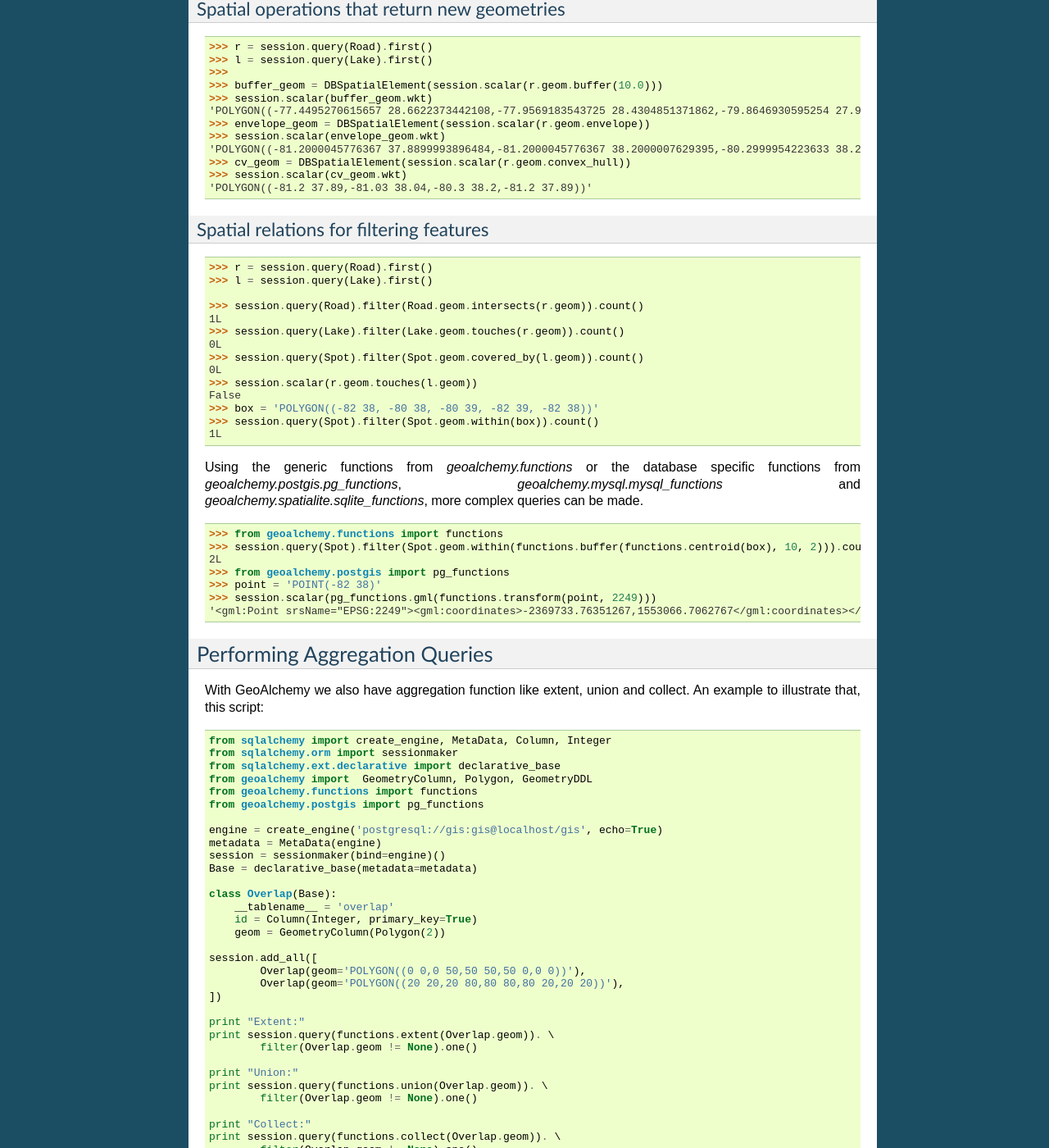
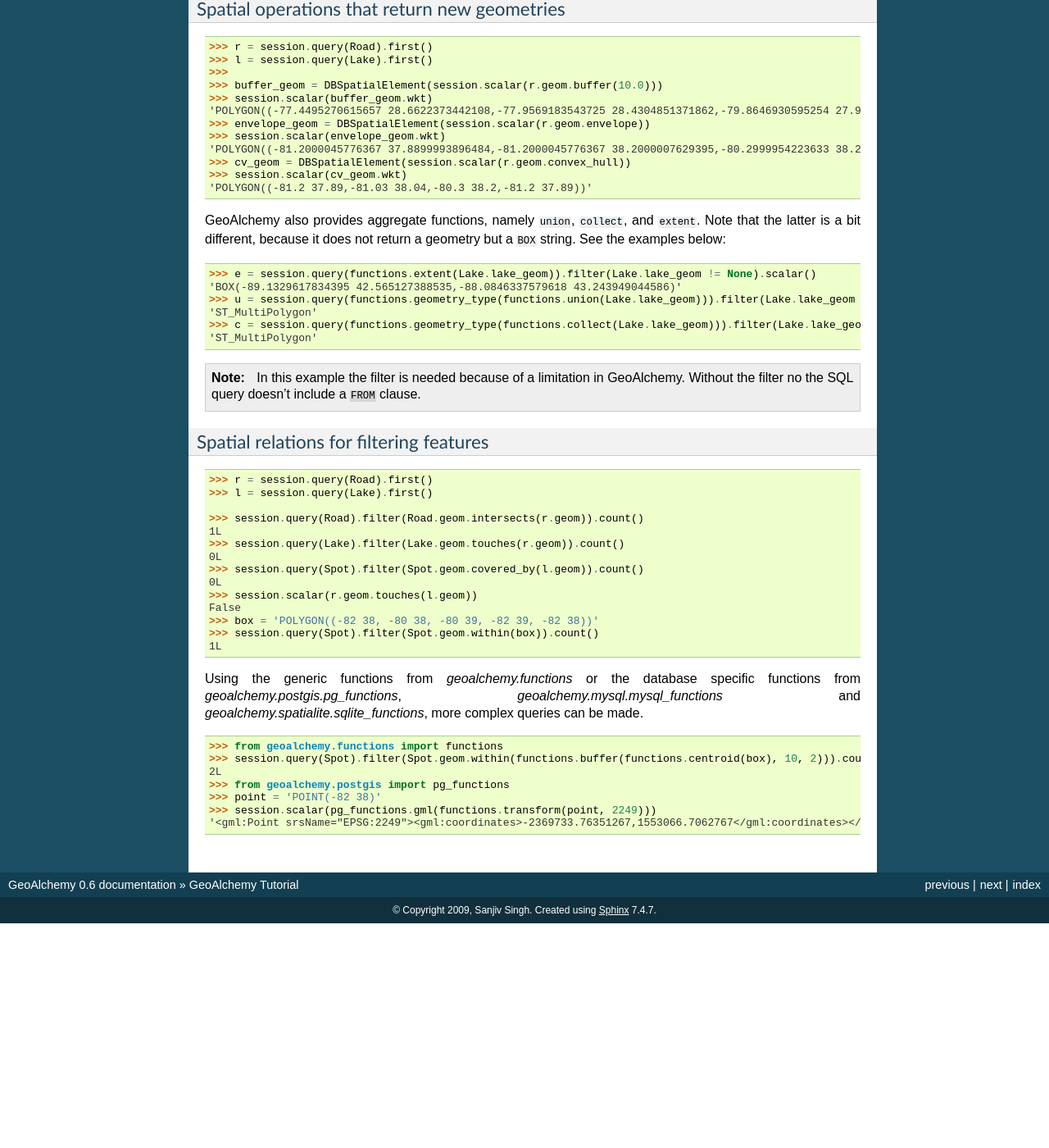
Before and after one commit to geoalchemy/geoalchemy, a Sphinx documentation site: the page built from doc/tutorial.rst, in a window 1280 px wide and 1400 px high, scrolled down 4322 px. Shown: the whole window at 82% size. Built offline with Sphinx 7.4.7, drawn with Linux system fonts in a browser that asks for light colours; after the commit the page ends 5448 px from its top, so only the background shows below that; some of the changed text lies outside the part shown.

Commit message:
a bit of doc reorg

```diff
--- a/doc/tutorial.rst
+++ b/doc/tutorial.rst
@@ -305,6 +305,24 @@ Spatial operations that return new geometries
     >>> session.scalar(cv_geom.wkt)
     'POLYGON((-81.2 37.89,-81.03 38.04,-80.3 38.2,-81.2 37.89))'
 
+GeoAlchemy also provides aggregate functions, namely ``union``, ``collect``,
+and ``extent``. Note that the latter is a bit different, because it does not
+return a geometry but a ``BOX`` string. See the examples below:
+
+.. code-block:: python
+
+    >>> e = session.query(functions.extent(Lake.lake_geom)).filter(Lake.lake_geom != None).scalar()
+    'BOX(-89.1329617834395 42.565127388535,-88.0846337579618 43.243949044586)'
+    >>> u = session.query(functions.geometry_type(functions.union(Lake.lake_geom))).filter(Lake.lake_geom != None).scalar()
+    'ST_MultiPolygon'
+    >>> c = session.query(functions.geometry_type(functions.collect(Lake.lake_geom))).filter(Lake.lake_geom != None).scalar()
+    'ST_MultiPolygon'
+
+.. note::
+
+   In this example the filter is needed because of a limitation in GeoAlchemy.
+   Without the filter no the SQL query doesn't include a ``FROM`` clause.
+
 Spatial relations for filtering features
 ~~~~~~~~~~~~~~~~~~~~~~~~~~~~~~~~~~~~~~~~
 
@@ -338,60 +356,3 @@ more complex queries can be made.
 	>>> point = 'POINT(-82 38)'
 	>>> session.scalar(pg_functions.gml(functions.transform(point, 2249)))
 	'<gml:Point srsName="EPSG:2249"><gml:coordinates>-2369733.76351267,1553066.7062767</gml:coordinates></gml:Point>'
-
-
-Performing Aggregation Queries
-------------------------------
-
-With GeoAlchemy we also have aggregation function like extent, union and collect.
-An example to illustrate that, this script:
-
-.. code-block:: python
-
-    from sqlalchemy import create_engine, MetaData, Column, Integer
-    from sqlalchemy.orm import sessionmaker
-    from sqlalchemy.ext.declarative import declarative_base
-    from geoalchemy import  GeometryColumn, Polygon, GeometryDDL
-    from geoalchemy.functions import functions
-    from geoalchemy.postgis import pg_functions
-
-    engine = create_engine('postgresql://gis:gis@localhost/gis', echo=True)
-    metadata = MetaData(engine)
-    session = sessionmaker(bind=engine)()
-    Base = declarative_base(metadata=metadata)
-
-    class Overlap(Base):
-        __tablename__ = 'overlap'
-        id = Column(Integer, primary_key=True)
-        geom = GeometryColumn(Polygon(2))
-
-    session.add_all([
-            Overlap(geom='POLYGON((0 0,0 50,50 50,50 0,0 0))'),
-            Overlap(geom='POLYGON((20 20,20 80,80 80,80 20,20 20))'),
-    ])
-
-    print "Extent:"
-    print session.query(functions.extent(Overlap.geom)). \
-            filter(Overlap.geom != None).one()
-
-    print "Union:"
-    print session.query(functions.union(Overlap.geom)). \
-            filter(Overlap.geom != None).one()
-
-    print "Collect:"
-    print session.query(functions.collect(Overlap.geom)). \
-            filter(Overlap.geom != None).one()
-
-Return::
-
-    Extent:
-    ('BOX(0 0,80 80)',)
-    Union:
-    (u'POLYGON((0 0,0 50,20 50,20 80,80 80,80 20,50 20,50 0,0 0))',)
-    Collect:
-    (u'MULTIPOLYGON(((0 0,0 50,50 50,50 0,0 0)),((20 20,20 80,80 80,80 20,20 20)))',)
-
-.. note::
-
-   In this example the filter is needed because of a limitation of GeoAlchemy that
-   don't add the FROM part in the SQL query.
```
